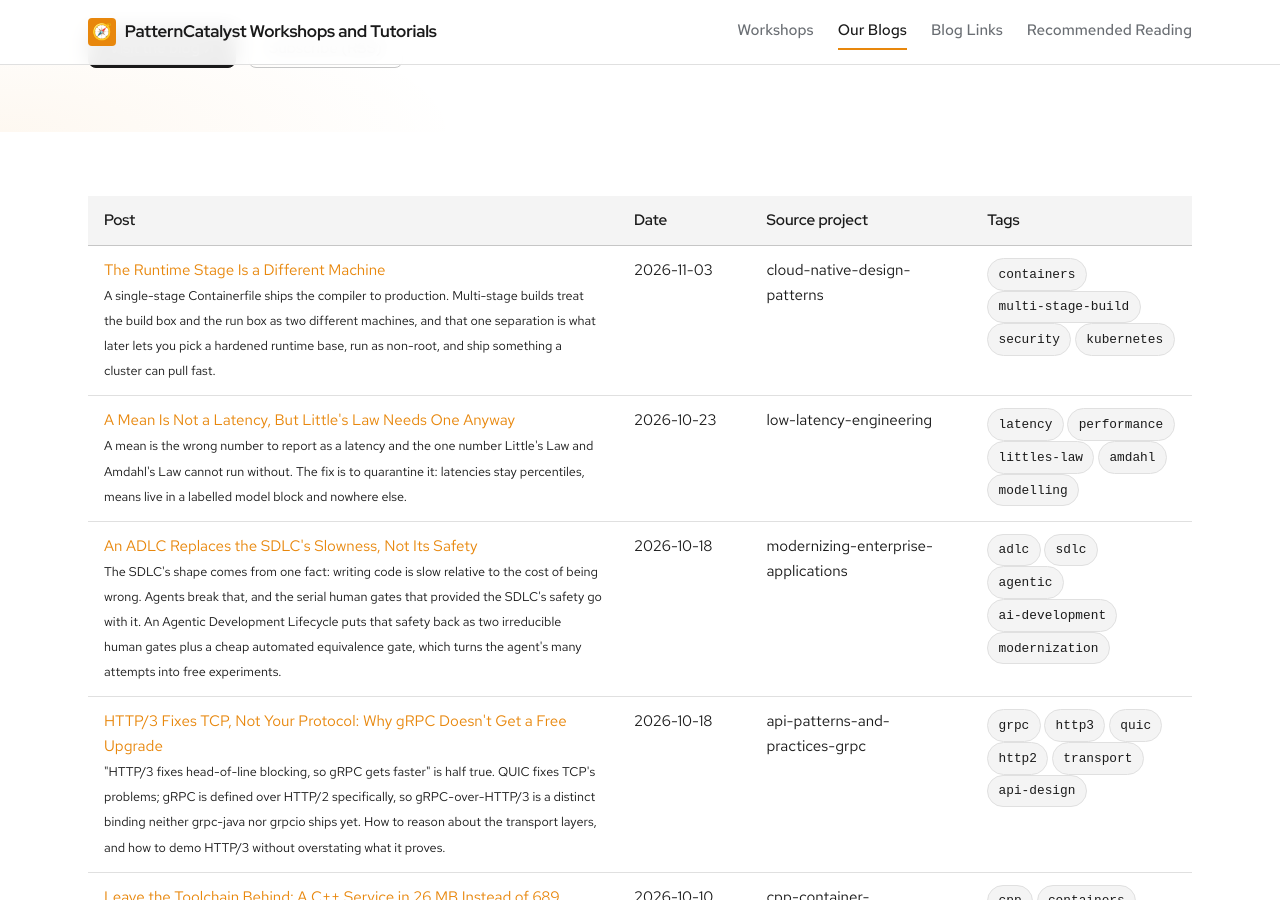
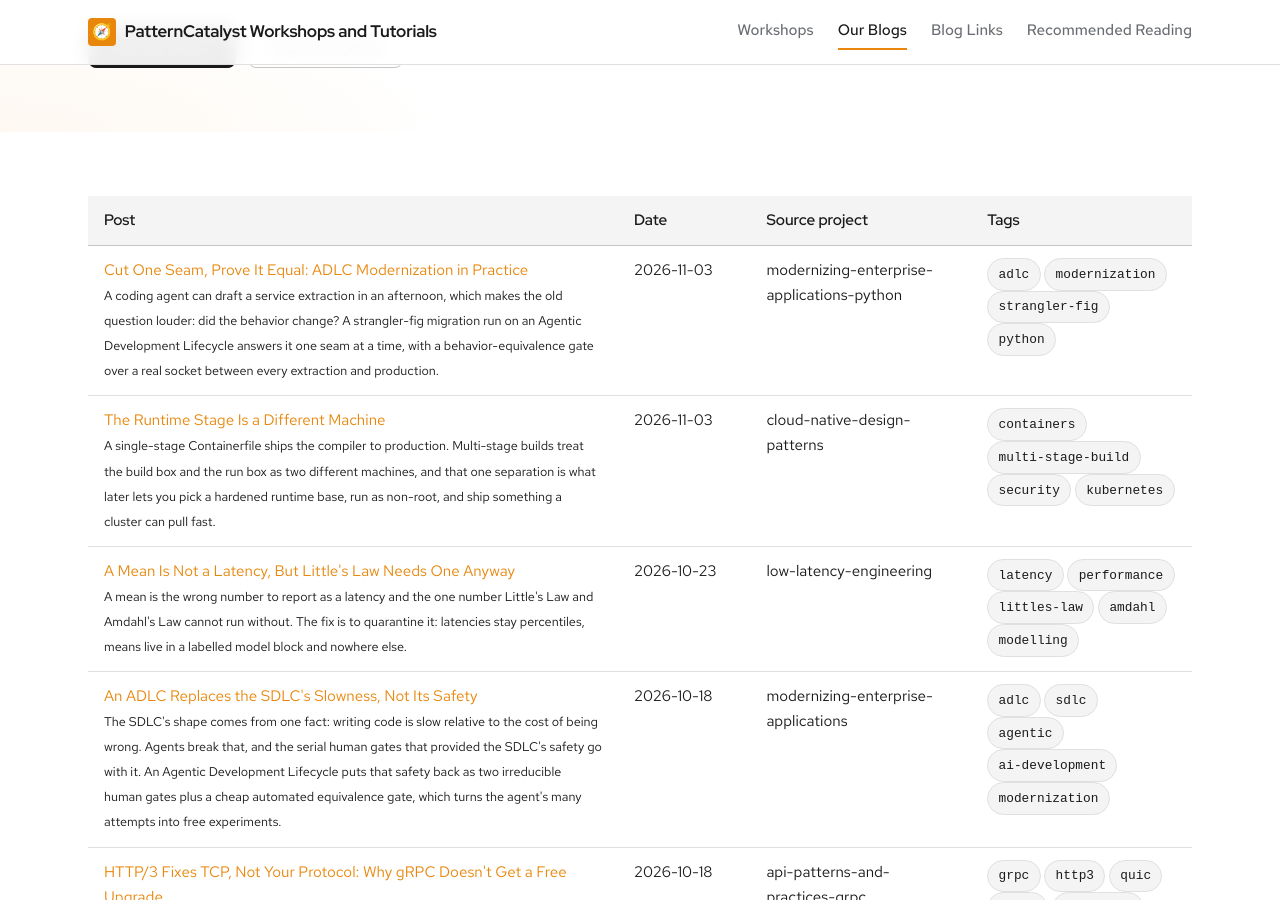
Before and after one commit to patterncatalyst/patterncatalyst-workshops-tutorials-list, a Jekyll site: the page built from blogs.html, in a window 1280 px wide and 900 px high, scrolled down 392 px. Built offline with Jekyll 4.4.1, drawn with Linux system fonts in a browser that asks for light colours; some web fonts are replaced.

Commit message:
data(blogs): feature 'Cut One Seam, Prove It Equal' (#52)
Co-authored-by: PatternCatalyst <local@example.invalid>

```diff
--- a/_data/blogs.yml
+++ b/_data/blogs.yml
@@ -31,6 +31,19 @@
 #
 # blogs.html renders a friendly empty state when the list below is empty.
 # ─────────────────────────────────────────────────────────────────────────
+
+- title: "Cut One Seam, Prove It Equal: ADLC Modernization in Practice"
+  date: "2026-11-03"
+  author: "Pattern Catalyst"
+  url: "https://patterncatalyst.github.io/patterncatalyst-blog/2026/11/03/cut-one-seam-prove-it-equal/"
+  blurb: >
+    A coding agent can draft a service extraction in an afternoon, which makes
+    the old question louder: did the behavior change? A strangler-fig migration
+    run on an Agentic Development Lifecycle answers it one seam at a time, with a
+    behavior-equivalence gate over a real socket between every extraction and
+    production.
+  tags: ["adlc", "modernization", "strangler-fig", "python"]
+  source_project: "modernizing-enterprise-applications-python"
 
 - title: "The Runtime Stage Is a Different Machine"
   date: "2026-11-03"
```
